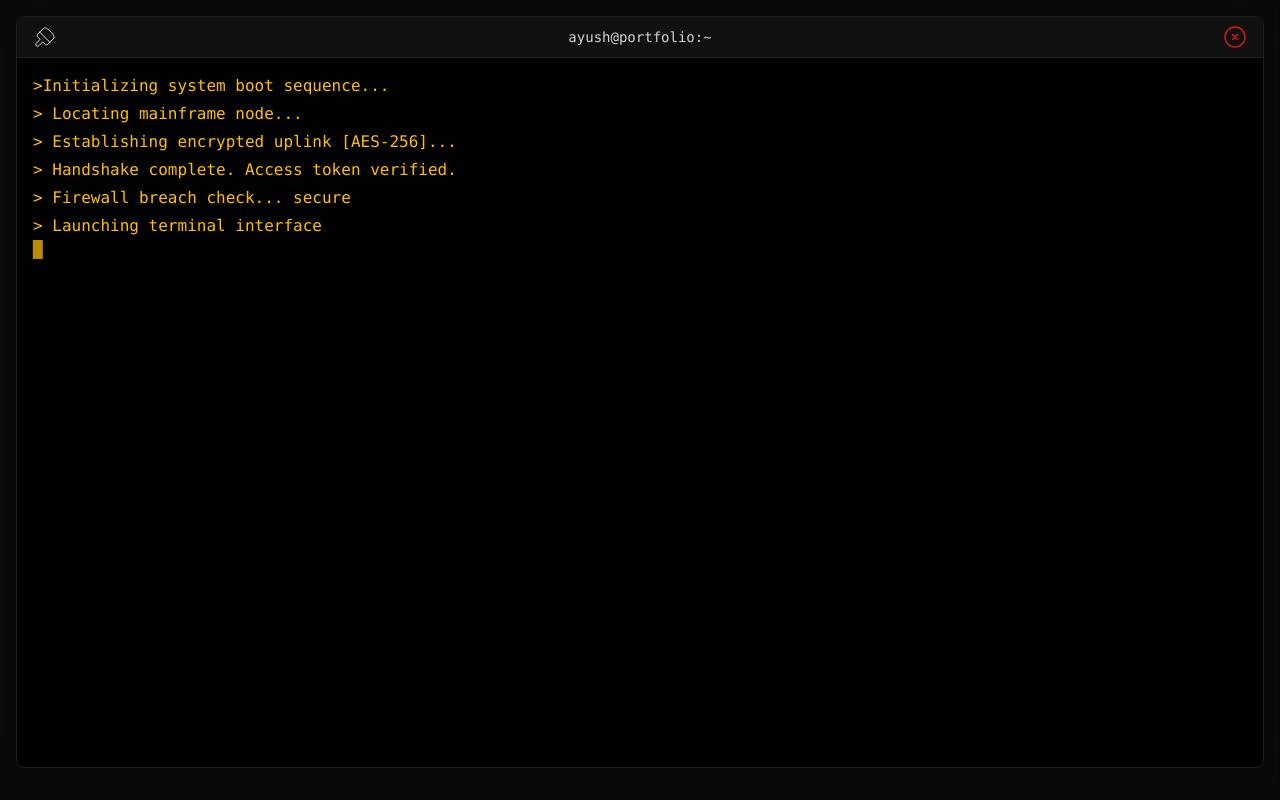
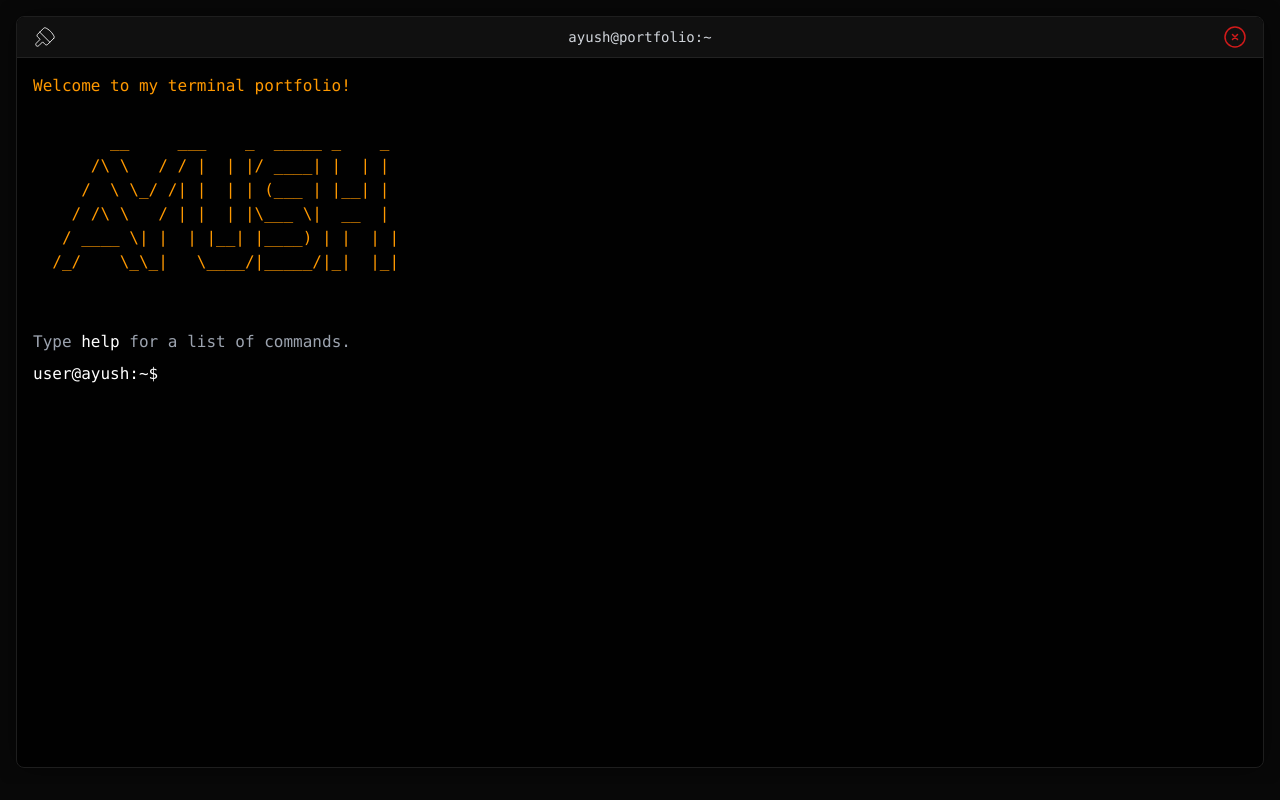
Before and after one commit to constayush/portfolio-AYUSH, a React (Vite) app: page /terminal in a window 1280 px wide. Built offline with nearby package versions, Linux system fonts and the light colour scheme; a web font is replaced by a local one.

Commit message:
project data changes

```diff
--- a/src/components/pages/Hero.jsx
+++ b/src/components/pages/Hero.jsx
@@ -403,7 +403,7 @@ function Hero() {
                   © 2025 Ayush Srivastava
                 </p>
                 <Link
-                  className="text-[var(--text-color)] text-[2rem] [text-shadow:_0_0_10px_orange,_0_0_20px_orange] relative hover:tracking-[1rem] logoNav"
+                  className="text-[var(--text-color)] text-[2rem] [text-shadow:_0_0_2px_orange,_0_0_5px_orange] relative hover:tracking-[1rem] logoNav"
                   to="/terminal"
                 >
                   आ<span className="accent">1.</span>
--- a/src/components/pages/Terminal.jsx
+++ b/src/components/pages/Terminal.jsx
@@ -7,7 +7,7 @@ import orangeDark from "../../../public/orangeDark.jpg";
 import multiBg from "../../../public/multiBg.jpg";
 import themeIco from "../../../public/themeIco.svg";
 import closeIco from "../../../public/closeIco.svg";
-
+import { motion } from "framer-motion";
 function Terminal() {
   const terminalContainer = useRef(null);
   const inputRef = useRef(null);
@@ -19,7 +19,7 @@ function Terminal() {
 
   const commandsArr = ["whoami", "projects", "contact", "help"];
   const bgImgArr = [orangeBg, whiteBg, blackBg, orangeDark, multiBg];
-  let bgCounter = 0;
+  let bgCounter = 1;
 
   // --- Boot animation text lines ---
 const bootLines = [
@@ -27,7 +27,6 @@ const bootLines = [
   "> Locating mainframe node...",
   "> Establishing encrypted uplink [AES-256]...",
   "> Handshake complete. Access token verified.",
-  "> Firewall breach check... secure ",
   "> Launching terminal interface...",
   "> Connection stable.",
   "> Welcome back, Ayush.",
@@ -57,12 +56,12 @@ useEffect(() => {
           clearInterval(interval);
           i++;
           j = 0;
-          setTimeout(typeLine, 10); // short pause before next line
+          setTimeout(typeLine, 15); // short pause before next line
         }
-      }, 25);
+      }, 15);
     } else {
       // typing done
-      setTimeout(() => setBootDone(true), 50);
+      setTimeout(() => setBootDone(true), 1000);
     }
   };
 
@@ -176,12 +175,18 @@ useEffect(() => {
   }
 
   return (
-    <div
-      ref={terminalContainer}
-      className="terminal relative w-full lg:h-[98vh] h-[95vh] flex flex-col p-4 rounded-lg bg-cover bg-center transition-all duration-500 overflow-hidden"
+    <motion.div
+
+  initial={{ opacity: 0, width: 0,  }}
+  animate={{ opacity: 1, width: "100%",  }}
+  exit={{ opacity: 0 }}
+  transition={{ duration: .25}}
+
+
+    ref={terminalContainer}
+      className="terminal  will-change-transform  relative w-full lg:h-[98vh] h-[95vh] flex flex-col p-4 rounded-lg bg-cover bg-center transition-all duration-500 overflow-hidden"
     >
-      {/* Glitch overlay */}
-      <div className="absolute inset-0 pointer-events-none glitch z-[1]" />
+
 
       <div className="relative w-full h-full bg-[#000000d8] rounded-lg backdrop-blur-sm border border-[#1e1e1e] flex flex-col overflow-hidden shadow-[0_0_30px_#00000070] z-[2]">
         {/* Top bar */}
@@ -256,7 +261,7 @@ useEffect(() => {
           )}
         </div>
       </div>
-    </div>
+    </motion.div>
   );
 }
 
--- a/src/constants.js
+++ b/src/constants.js
@@ -215,9 +215,9 @@ export const PROJECTS = [
   }
   ,
   {
-    projectName: "Boxit",
-    projectDescriptionShort: "Box'It — boxing app that helps users learn, practice, and improve, offering valuable resources for all skill levels.",
-    projectDescriptionLong: "Box'It is a comprehensive boxing app designed for everyone—from beginners to experienced fighters. It features interactive tutorials, guided training sessions, and personalized workout plans to help users sharpen their skills and track their progress.",
+    projectName: "Boxlit",
+    projectDescriptionShort: "Boxlit — boxing app that helps to learn, practice, & improve, offering valuable resources for all skill levels.",
+    projectDescriptionLong: "Boxlit is a comprehensive boxing app designed for everyone—from beginners to experienced fighters. It features interactive tutorials, guided training sessions, and personalized workout plans to help users sharpen their skills and track their progress.",
     projectImg: projectImg2,
     projectCode: "https://github.com/constayush/Boxit",
     projectLive: "https://boxlit.vercel.app/",
```
Also changed, not shown: public/project-img2.png, public/swoard.svg (deleted).
